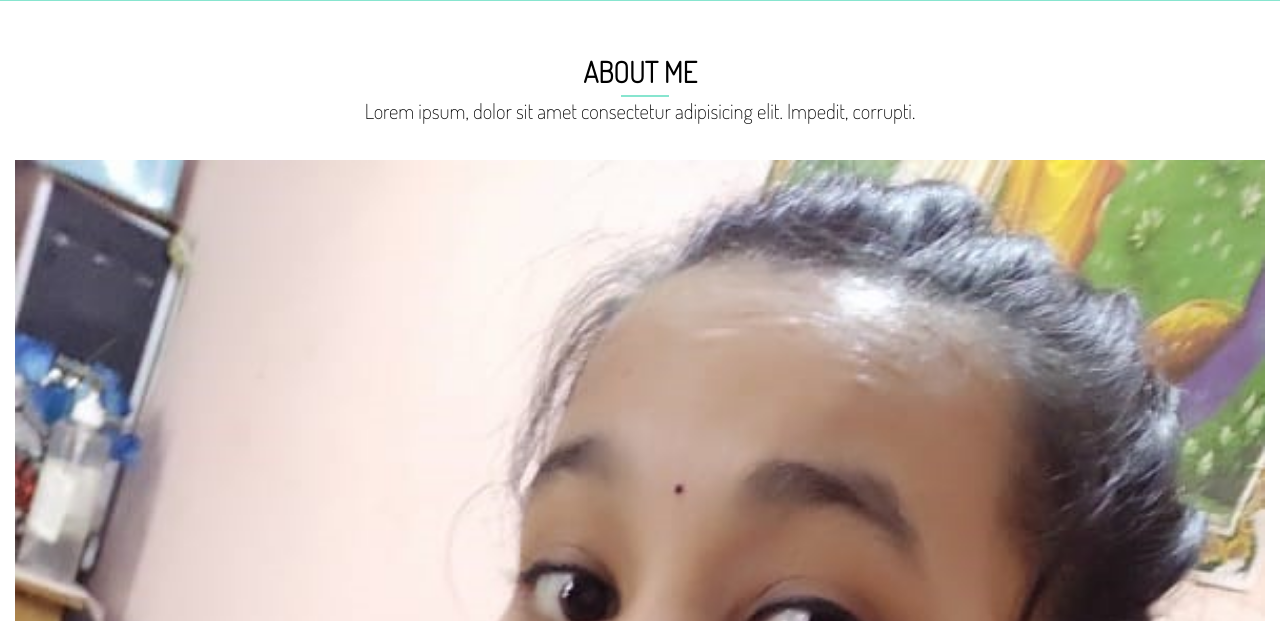
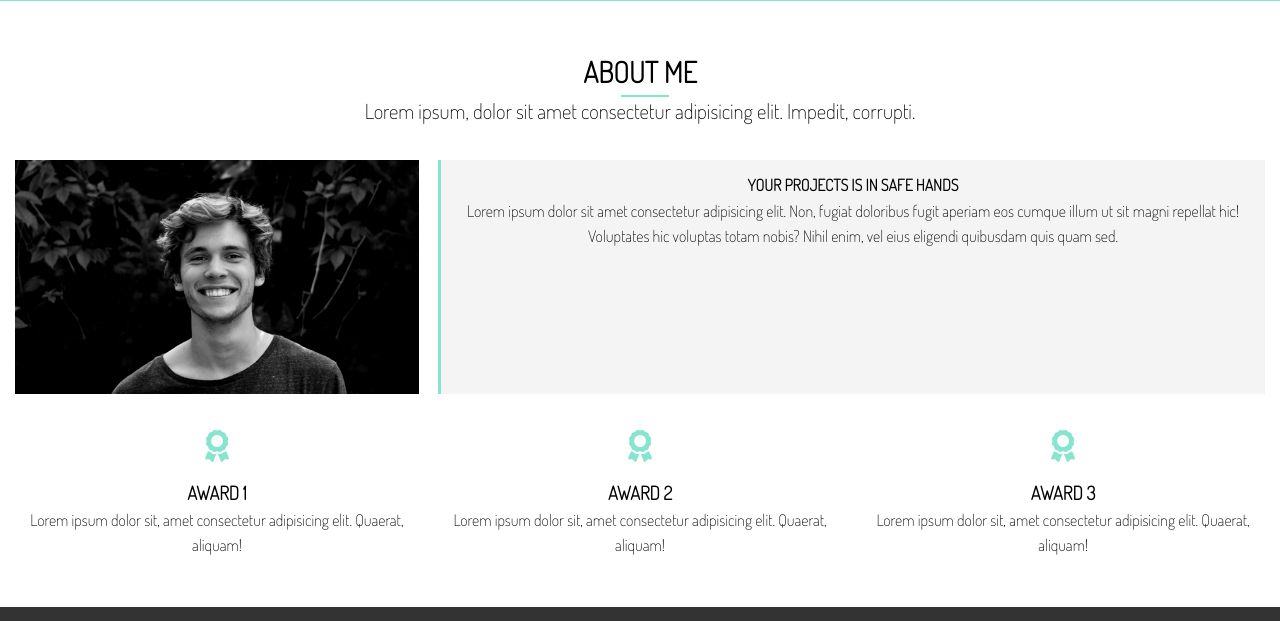
Before and after one commit to MeetaHaldar/portfolio_website, a website: page about.html in a window 1280 px wide. Shown: the part 90-711 px from the top of the page. Drawn offline with Linux system fonts and the light colour scheme.

Commit message:
section A completed of About page

```diff
--- a/about.html
+++ b/about.html
@@ -48,7 +48,7 @@
     <div class="bottom-line"></div>
     <p class="lead">Lorem ipsum, dolor sit amet consectetur adipisicing elit. Impedit, corrupti.</p>
     <div class="about-info">
-      <img src="meeta2.jpeg" alt="" class="bio-image">
+      <img src="./dist/img/about.jpg" alt="" class="bio-image">
       <div class="bio bg-light">
         <h4>Your projects is in safe hands</h4>
         <p>Lorem ipsum dolor sit amet consectetur adipisicing elit. Non, fugiat doloribus fugit aperiam eos cumque illum ut sit magni repellat hic! Voluptates hic voluptas totam nobis? Nihil enim, vel eius eligendi quibusdam quis quam sed.</p>
--- a/scss/_utilities.scss
+++ b/scss/_utilities.scss
@@ -123,5 +123,3 @@ text-align: center;
 display: block;
 
 }
-
-// about page
--- a/scss/main.scss
+++ b/scss/main.scss
@@ -218,6 +218,79 @@ a{
 }
 }
 
+
+// about page
+#about{
+    &-a{
+        .about-info{
+            display: grid;
+            grid-template-areas:
+            'imagee bio bio'
+            'aw1 aw2 aw3';
+            grid-gap: 1.2rem;
+
+
+            // grid area
+
+            .bio-image{
+grid-area: imagee;
+            }
+            .bio{
+                grid-area: bio;
+                border-left: 3px solid $main-color;
+                padding: 0.8rem;
+
+            }
+            .award-1{
+                grid-area: aw1;
+
+            }
+            .award-2{
+                grid-area: aw2;
+
+            }
+            .award-3{
+                grid-area: aw3;
+
+            }
+
+            .award-1 .fas , .award-2 .fas , .award-3 .fas{
+                color: $main-color;
+                margin: 1rem;
+            }
+
+    }
+}
+}
+
+
+
+
+
+
+
+
+
+
+
+
+
+
+
+
+
+
+
+
+
+
+
+
+
+
+
+
+
 // footer
 #main-footer{
     background: $dark-color;
```
Also changed, not shown: scss/main.css, 1 other file.
